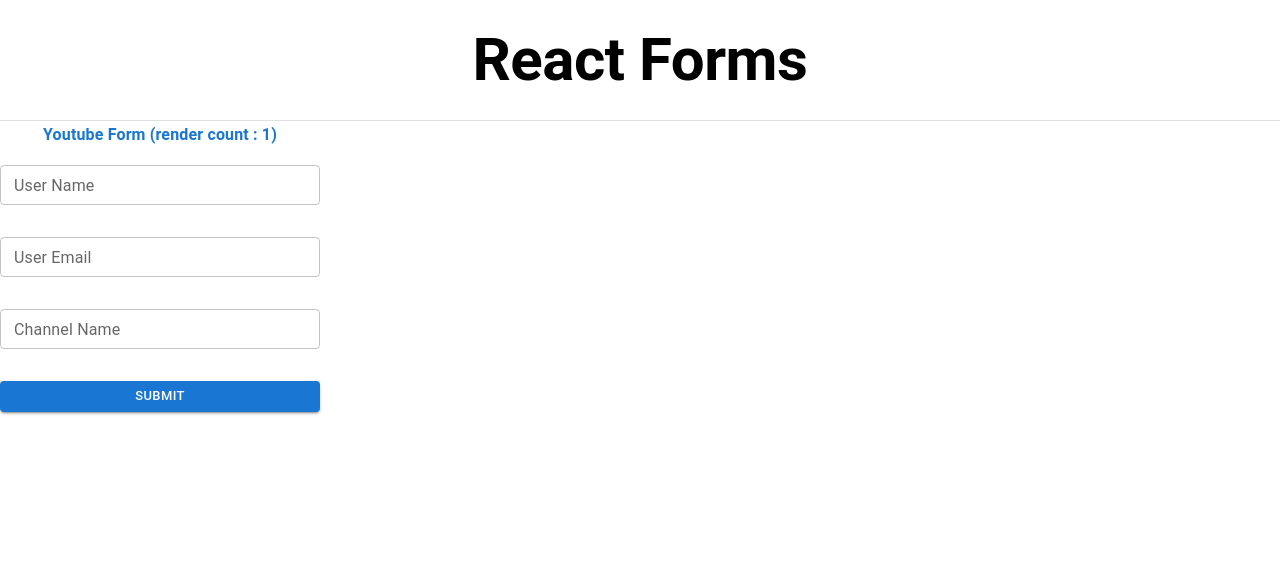
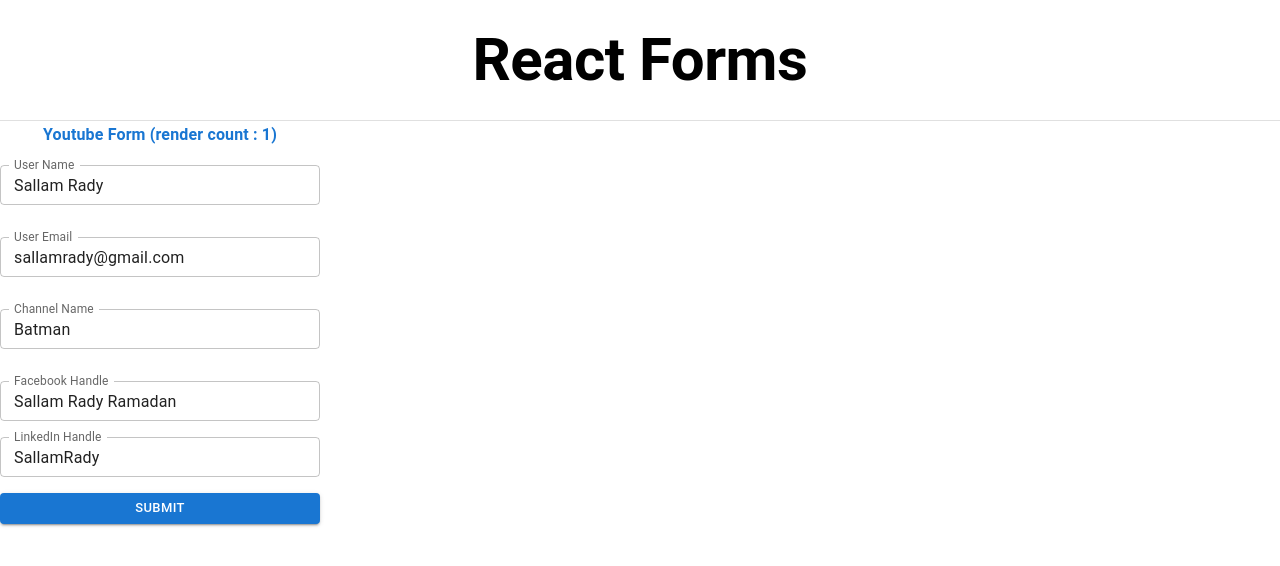
Before and after one commit to SallamRady/React-Forms, a React (Create React App) app: page / in a window 1280 px wide. Shown: the top 566 px of the page. Built offline with nearby package versions, Linux system fonts and the light colour scheme; no server answers.

Commit message:
nested object

```diff
--- a/src/components/01.YoutubeForm.tsx
+++ b/src/components/01.YoutubeForm.tsx
@@ -14,6 +14,10 @@ type FormType = {
   userName: string;
   email: string;
   channelName: string;
+  social: {
+    facebook: string;
+    linkedIn: string;
+  };
 };
 
 export default function YoutubeForm() {
@@ -23,22 +27,26 @@ export default function YoutubeForm() {
     handleSubmit, //used to submit form
     formState, //object contains alot of props that help to manage the state of form
   } = useForm<FormType>({
-    // defaultValues: {
-    //   userName: "Sallam Rady",
-    //   email: "sallamrady@gmail.com",
-    //   channelNamer: "Batman",
+    defaultValues: {
+      userName: "Sallam Rady",
+      email: "sallamrady@gmail.com",
+      channelName: "Batman",
+      social: {
+        facebook: "Sallam Rady Ramadan",
+        linkedIn: "SallamRady",
+      },
+    },
+    // defaultValues: async () => {
+    //   let response = await fetch(
+    //     "https://jsonplaceholder.typicode.com/users/1"
+    //   );
+    //   let data = await response.json();
+    //   return {
+    //     userName: data.username,
+    //     email: data.email,
+    //     channelName: "",
+    //   };
     // },
-    defaultValues: async () => {
-      let response = await fetch(
-        "https://jsonplaceholder.typicode.com/users/1"
-      );
-      let data = await response.json();
-      return {
-        userName: data.username,
-        email: data.email,
-        channelName: "",
-      };
-    },
   });
   let { errors } = formState;
 
@@ -152,6 +160,23 @@ export default function YoutubeForm() {
       <FormHelperText sx={{ color: "red" }}>
         {errors.channelName?.message}
       </FormHelperText>
+
+      <TextField
+        label="Facebook Handle"
+        aria-label="facebook-handle"
+        variant="outlined"
+        size="small"
+        {...register("social.facebook")}
+      />
+
+      <TextField
+        label="LinkedIn Handle"
+        aria-label="linkedin-handle"
+        variant="outlined"
+        size="small"
+        {...register("social.linkedIn")}
+      />
+
       <Button type="submit" variant="contained" size="small" sx={{ my: 2 }}>
         Submit
       </Button>
```
